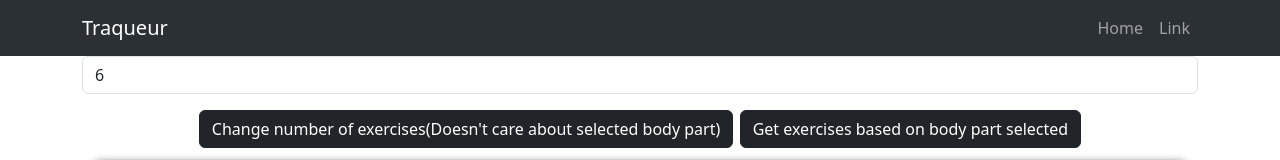
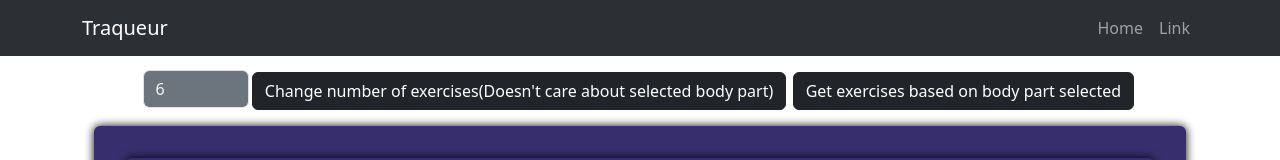
Before and after one commit to VaschPG/PROJETSYNTHESE, a React (Vite) app in the folder client/: page / in a window 1280 px wide. Shown: the top 160 px of the page. Built offline with nearby package versions, Linux system fonts and the light colour scheme; no server answers.

Commit message:
css update

```diff
--- a/client/src/pages/ExercisePlan/ExercisePlan.css
+++ b/client/src/pages/ExercisePlan/ExercisePlan.css
@@ -11,13 +11,13 @@
   filter: drop-shadow(0 0 5px black) !important;
 }
 
-.container.card {
+/* .container.card {
   display: flex !important;
-  flex-flow: col wrap !important;
+  flex-flow: row wrap !important;
   justify-content: space-evenly !important;
   gap: 2em !important;
   background-color: rgb(33, 27, 71) !important;
-}
+} */
 
 .exercise-name {
   margin: 0.1em !important;
--- a/client/src/pages/ExercisePlan/ExercisePlan.tsx
+++ b/client/src/pages/ExercisePlan/ExercisePlan.tsx
@@ -218,6 +218,8 @@ function App() {
     <>
       <Container>
         <Form.Control
+          style={{ width: "auto", display: "inline" }}
+          className="bg-secondary text-light"
           type="number"
           placeholder="6"
           value={nbExercises}
```
